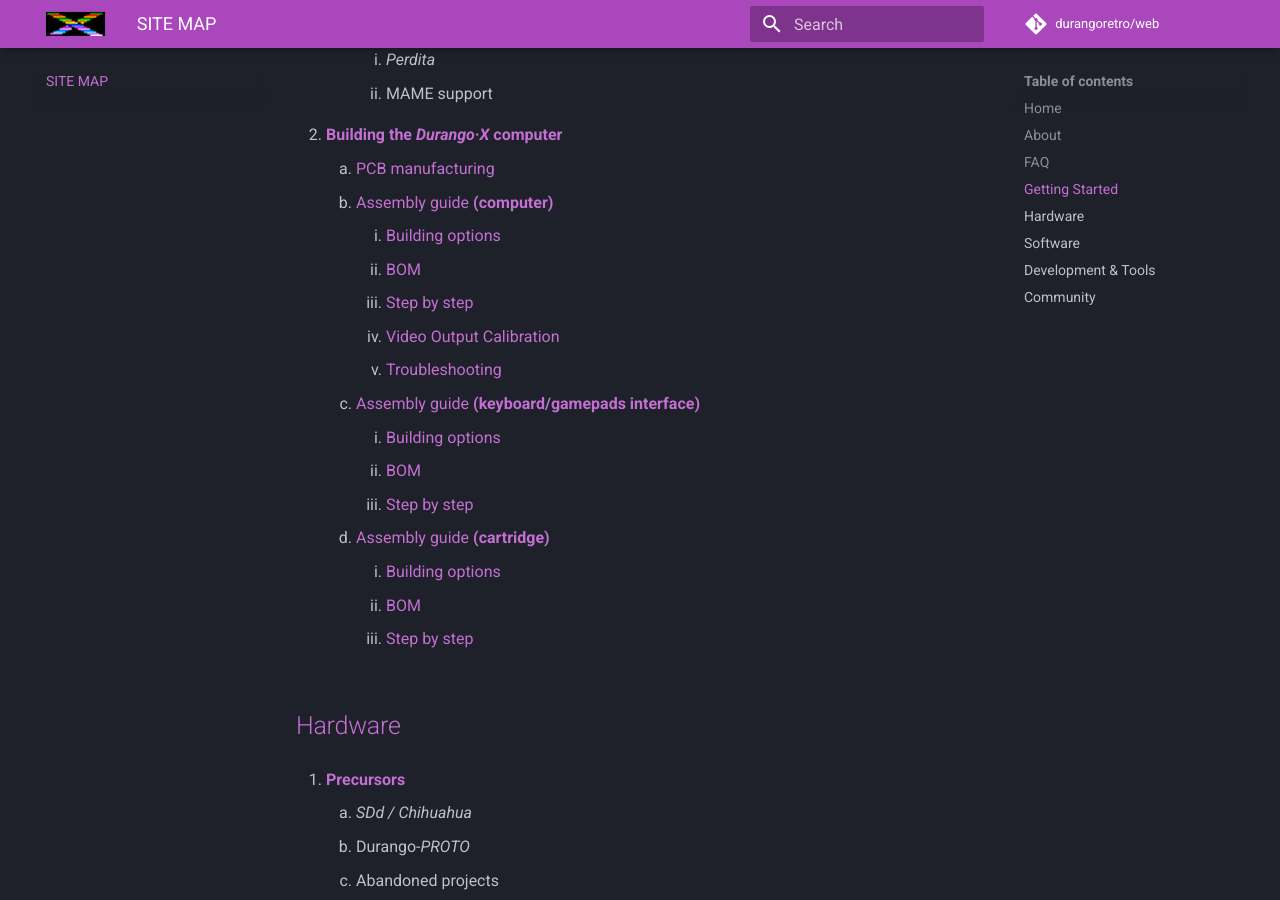
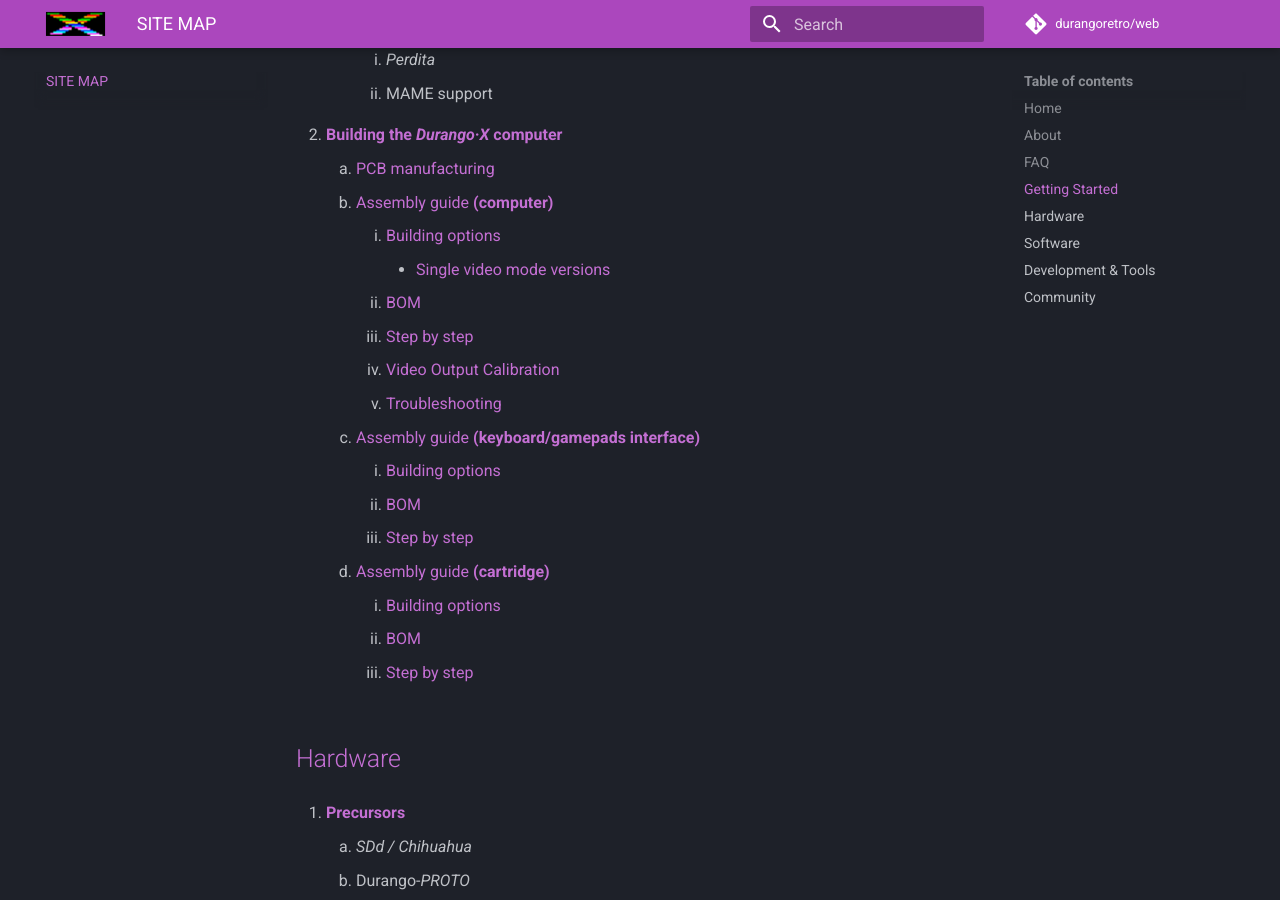
Before and after one commit to durangoretro/web, an MkDocs documentation site: the page built from docs/sitemap.md, in a window 1280 px wide and 900 px high, scrolled down 866 px. Built offline with MkDocs 1.6.1 and Material for MkDocs 9.7.7, drawn with Linux system fonts in a browser that asks for light colours; comment, search, counter and statistics services are not loaded.

Commit message:
add link to single mode

```diff
--- a/docs/sitemap.md
+++ b/docs/sitemap.md
@@ -27,6 +27,7 @@
 	1. [PCB manufacturing](start/build/pcb.md)
 	1. [Assembly guide **(computer)**](start/build/durango.md)
 		1. [Building options](start/build/computer/options.md)
+    		-	[Single video mode versions](start/build/computer/smod.md)
 		1. [BOM](start/build/computer/bom.md)
 		1. [Step by step](start/build/computer/steps.md)
 		1. [Video Output Calibration](start/build/computer/vdu_calib.md)
```
